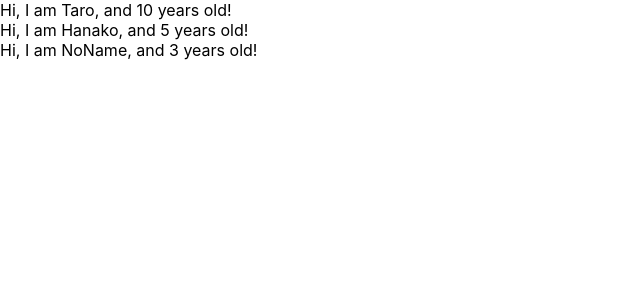
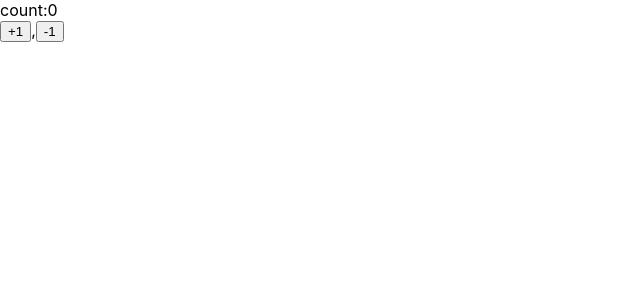
Before and after one commit to OnoderaManabu/react-redux-crud-application, a React (Create React App) app: page / in a window 1280 px wide. Shown: the top 300 px of the page, without its empty margins (0-640 px from the left). Built offline with nearby package versions, Linux system fonts and the light colour scheme.

Commit message:
learn state and serState

```diff
--- a/src/App.js
+++ b/src/App.js
@@ -1,28 +1,29 @@
-import React  from 'react';
-import PropTypes from 'prop-types';
+import React, {Component}  from 'react';
 
-const App = () => { //関数コンポーネント
-  const profiles = [
-    {name:"Taro",   age:10},
-    {name:"Hanako", age:5},
-    {name:"NoName", age:3}
-  ]
-  return(
-  <div>
-    {
-      profiles.map((profiles, index) => {
-        return <User name={profiles.name} age={profiles.age} key={index}/>
-      })
-    }
-  </div>
-  )
-}
-const User = (props) => { //関数コンポーネント
-  return <div>Hi, I am {props.name}, and {props.age} years old!</div>
+const App = () => (<Counter></Counter>)
+
+class Counter extends Component {
+  constructor(props){
+    super(props)
+    this.state = {count:0}
+  }
+
+handlePlusButton = () => {
+  this.setState({count:this.state.count +1})
 }
 
-User.propTypes = {
-  name: PropTypes.string,
-  age : PropTypes.number.isRequired
+handleMinusButton = () => {
+  this.setState({count:this.state.count -1})
+}
+
+  render(){
+    return (
+    <React.Fragment>
+      <div>count:{this.state.count}</div>
+      <button onClick={this.handlePlusButton}>+1</button>,
+      <button onClick={this.handleMinusButton}>-1</button>
+    </React.Fragment>
+      )
+  }
 }
 export default App;
```
